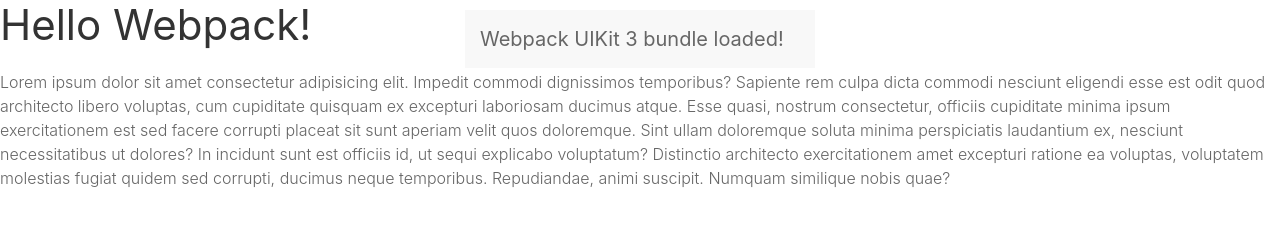
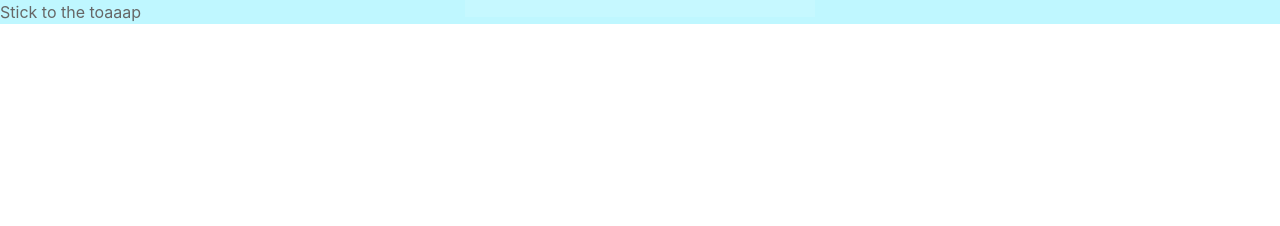
Before and after one commit to RyenToretto/likey-chat, a website built with webpack: page index.html in a window 1280 px wide. Shown: the top 226 px of the page. Built offline with nearby package versions, Linux system fonts and the light colour scheme; files whose address does not match are found by name.

Commit message:
feat: dev likey chat #KJF-20210401

```diff
--- a/index.html
+++ b/index.html
@@ -5,44 +5,41 @@
     <meta charset="utf-8">
     <meta name="viewport" content="width=device-width, initial-scale=1, viewport-fit=cover">
     <meta http-equiv="X-UA-Compatible" content="ie=edge">
-    <title>UIKit 3 Template</title>
+    <title>likey chat</title>
 
     <!-- Website icon -->
     <link rel="icon" type="image/png" href="http://placehold.it/20x20">
+
     <!-- Apple Touch Icon -->
     <link rel="apple-touch-icon" href="http://placehold.it/200x200">
 
     <!-- CSS includes -->
     <link rel="stylesheet" href="dist/css/style.css">
 
-    <!-- Meta information -->
+    <!-- Meta information
     <meta name="author" content="">
     <meta name="description" content="">
     <meta name="keywords" content="">
-    <meta name="robots" content="index, follow">
+    <meta name="robots" content="index, follow"> -->
 
-    <!-- Social media (frontend only) -->
+    <!-- Social media (frontend only)
     <meta property="og:site_name" content=""/>
     <meta property="og:title" content=""/>
     <meta property="og:type" content="website"/>
     <meta property="og:image" content=""/>
     <meta property="og:url" content=""/>
     <meta property="og:description" content=""/>
-    <meta property="og:locale" content="en_US">
+    <meta property="og:locale" content="en_US"> -->
 </head>
 <body>
-<h1>Hello Webpack!</h1>
 
-<p style="font-weight: 300">Lorem ipsum dolor sit amet consectetur adipisicing elit. Impedit commodi dignissimos
-    temporibus? Sapiente rem culpa dicta commodi nesciunt eligendi esse est odit quod architecto libero voluptas, cum
-    cupiditate quisquam ex excepturi laboriosam ducimus atque. Esse quasi, nostrum consectetur, officiis cupiditate
-    minima ipsum exercitationem est sed facere corrupti placeat sit sunt aperiam velit quos doloremque. Sint ullam
-    doloremque soluta minima perspiciatis laudantium ex, nesciunt necessitatibus ut dolores? In incidunt sunt est
-    officiis id, ut sequi explicabo voluptatum? Distinctio architecto exercitationem amet excepturi ratione ea voluptas,
-    voluptatem molestias fugiat quidem sed corrupti, ducimus neque temporibus. Repudiandae, animi suscipit. Numquam
-    similique nobis quae?</p>
+<header class="like-header" style="z-index: 980;" uk-sticky>
+    <section id="comp-k3oevagf">
+        <div>Stick to the toaaap</div>
+    </section>
+</header>
 
-<!-- JavaScript includes -->
+<div style='height: 200vh'></div>
 <script src="dist/js/app.js"></script>
 </body>
 </html>
--- a/src/scss/app.scss
+++ b/src/scss/app.scss
@@ -10,3 +10,4 @@
 
 // 4. Import UIkit
 @import "~uikit/src/scss/uikit-theme.scss";
+@import "./header.scss";
--- /dev/null
+++ b/src/scss/header.scss
@@ -0,0 +1,3 @@
+.like-header {
+  background-color: #bff7ff;
+}
```
